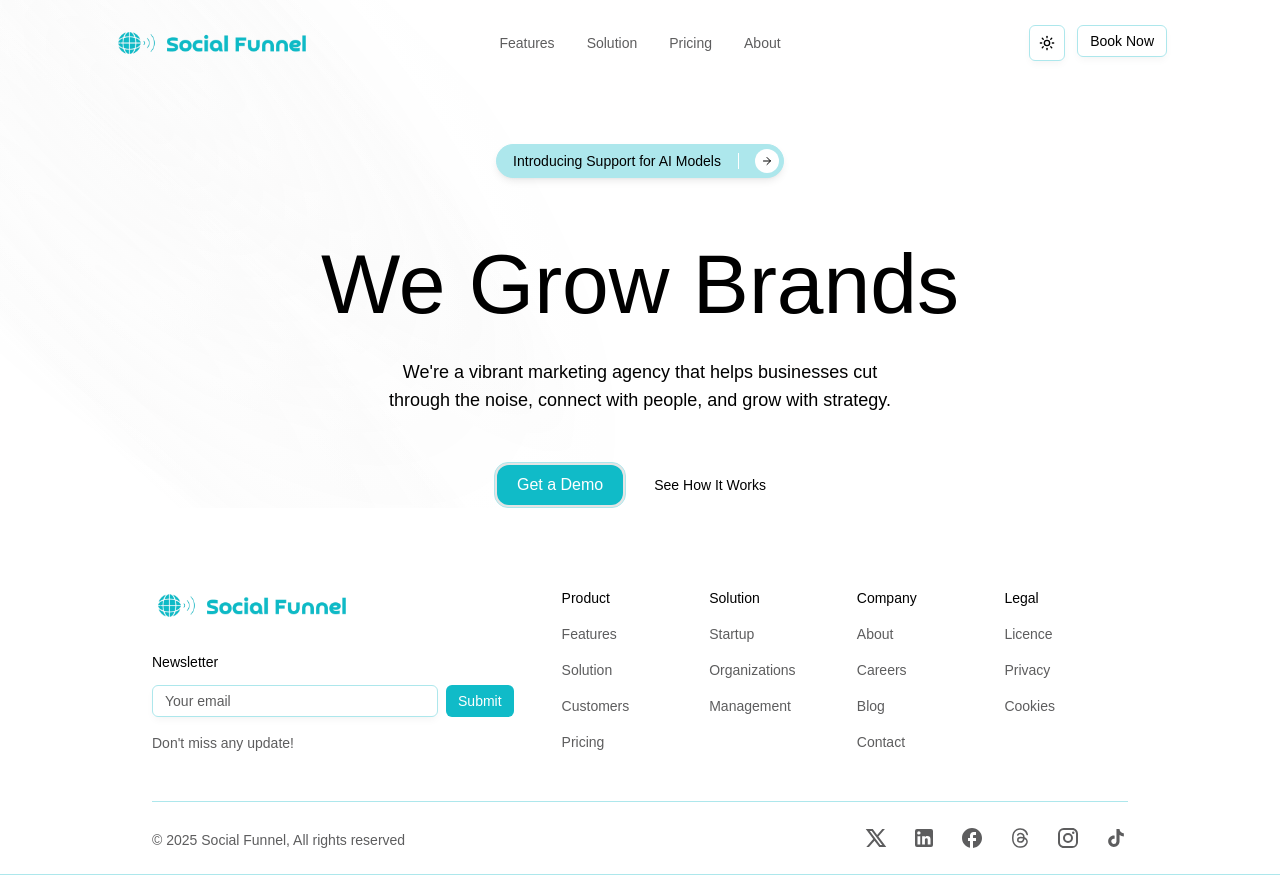
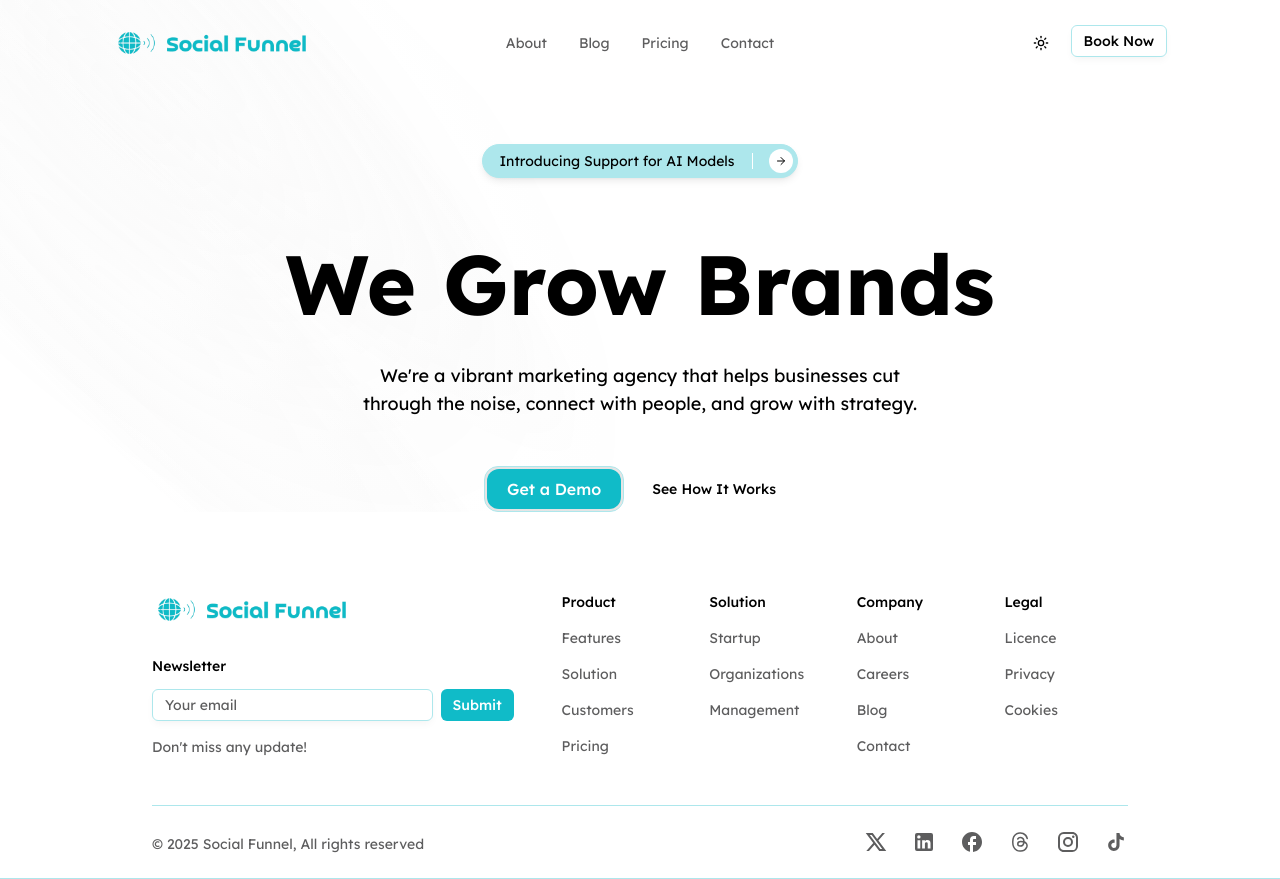
Before and after one commit to socialfunnel/socialfunnel, a Next.js app: page / in a window 1280 px wide. Built offline with nearby package versions, Linux system fonts and the light colour scheme.

Commit message:
Refactor code structure for improved readability and maintainability

```diff
--- a/src/app/globals.css
+++ b/src/app/globals.css
@@ -1,13 +1,23 @@
 @import "tailwindcss";
 @import "tw-animate-css";
+
+@font-face {
+  font-family: "Savior Sans Expanded";
+  src: url("/assets/fonts/SaviorSans-ExpandedExtrabold.otf") format("opentype");
+  font-weight: 700;
+  font-style: normal;
+  font-display: swap;
+}
+
 
 @custom-variant dark (&:is(.dark *));
 
 @theme inline {
   --color-background: var(--background);
   --color-foreground: var(--foreground);
-  --font-sans: Montserrat, ui-sans-serif, sans-serif, system-ui;
-  --font-mono: Fira Code;
+  --font-sans: Lexend, ui-sans-serif, system-ui, sans-serif;
+  --font-serif: "Savior Sans Expanded", serif;
+  --font-mono: Fira Code, ui-monospace, monospace;
   --color-sidebar-ring: var(--sidebar-ring);
   --color-sidebar-border: var(--sidebar-border);
   --color-sidebar-accent-foreground: var(--sidebar-accent-foreground);
@@ -41,7 +51,6 @@
   --radius-md: calc(var(--radius) - 2px);
   --radius-lg: var(--radius);
   --radius-xl: calc(var(--radius) + 4px);
-  --font-serif: Playfair Display, ui-serif, serif;
   --radius: 0.5rem;
   --tracking-tighter: calc(var(--tracking-normal) - 0.05em);
   --tracking-tight: calc(var(--tracking-normal) - 0.025em);
@@ -70,16 +79,16 @@
 
 :root {
   --radius: 0.5rem;
-  --background: oklch(1.0000 0 0);
+  --background: oklch(1 0 0);
   --foreground: oklch(0 0 0);
-  --card: oklch(1.0000 0 0);
+  --card: oklch(1 0 0);
   --card-foreground: oklch(0 0 0);
-  --popover: oklch(1.0000 0 0);
+  --popover: oklch(1 0 0);
   --popover-foreground: oklch(0 0 0);
   --primary: oklch(0.7228 0.1214 203.7873);
-  --primary-foreground: oklch(1.0000 0 0);
+  --primary-foreground: oklch(1 0 0);
   --secondary: oklch(0.4254 0.1048 47.4943);
-  --secondary-foreground: oklch(1.0000 0 0);
+  --secondary-foreground: oklch(1 0 0);
   --muted: oklch(0.8901 0.0592 202.7876);
   --muted-foreground: oklch(0.4787 0.0016 286.3399);
   --accent: oklch(0.8901 0.0592 202.7876);
@@ -93,18 +102,18 @@
   --chart-3: oklch(0.4787 0.0016 286.3399);
   --chart-4: oklch(0.8901 0.0592 202.7876);
   --chart-5: oklch(0 0 0);
-  --sidebar: oklch(1.0000 0 0);
+  --sidebar: oklch(1 0 0);
   --sidebar-foreground: oklch(0 0 0);
   --sidebar-primary: oklch(0.7228 0.1214 203.7873);
-  --sidebar-primary-foreground: oklch(1.0000 0 0);
+  --sidebar-primary-foreground: oklch(1 0 0);
   --sidebar-accent: oklch(0.8901 0.0592 202.7876);
   --sidebar-accent-foreground: oklch(0.7228 0.1214 203.7873);
   --sidebar-border: oklch(0.8901 0.0592 202.7876);
   --sidebar-ring: oklch(0.7228 0.1214 203.7873);
-  --destructive-foreground: oklch(1.0000 0 0);
-  --font-sans: Montserrat, ui-sans-serif, sans-serif, system-ui;
-  --font-serif: Playfair Display, ui-serif, serif;
-  --font-mono: Fira Code;
+  --destructive-foreground: oklch(1 0 0);
+  --font-sans: Lexend, ui-sans-serif, system-ui, sans-serif;
+  --font-serif: "Savior Sans Expanded", serif;
+  --font-mono: Fira Code, ui-monospace, monospace;
   --shadow-color: #000000;
   --shadow-opacity: 0.1;
   --shadow-blur: 8px;
@@ -115,31 +124,36 @@
   --spacing: 0.25rem;
   --shadow-2xs: 0px 4px 8px -2px hsl(0 0% 0% / 0.05);
   --shadow-xs: 0px 4px 8px -2px hsl(0 0% 0% / 0.05);
-  --shadow-sm: 0px 4px 8px -2px hsl(0 0% 0% / 0.10), 0px 1px 2px -3px hsl(0 0% 0% / 0.10);
-  --shadow: 0px 4px 8px -2px hsl(0 0% 0% / 0.10), 0px 1px 2px -3px hsl(0 0% 0% / 0.10);
-  --shadow-md: 0px 4px 8px -2px hsl(0 0% 0% / 0.10), 0px 2px 4px -3px hsl(0 0% 0% / 0.10);
-  --shadow-lg: 0px 4px 8px -2px hsl(0 0% 0% / 0.10), 0px 4px 6px -3px hsl(0 0% 0% / 0.10);
-  --shadow-xl: 0px 4px 8px -2px hsl(0 0% 0% / 0.10), 0px 8px 10px -3px hsl(0 0% 0% / 0.10);
+  --shadow-sm: 0px 4px 8px -2px hsl(0 0% 0% / 0.1),
+    0px 1px 2px -3px hsl(0 0% 0% / 0.1);
+  --shadow: 0px 4px 8px -2px hsl(0 0% 0% / 0.1),
+    0px 1px 2px -3px hsl(0 0% 0% / 0.1);
+  --shadow-md: 0px 4px 8px -2px hsl(0 0% 0% / 0.1),
+    0px 2px 4px -3px hsl(0 0% 0% / 0.1);
+  --shadow-lg: 0px 4px 8px -2px hsl(0 0% 0% / 0.1),
+    0px 4px 6px -3px hsl(0 0% 0% / 0.1);
+  --shadow-xl: 0px 4px 8px -2px hsl(0 0% 0% / 0.1),
+    0px 8px 10px -3px hsl(0 0% 0% / 0.1);
   --shadow-2xl: 0px 4px 8px -2px hsl(0 0% 0% / 0.25);
   --tracking-normal: 0px;
 }
 
 .dark {
   --background: oklch(0 0 0);
-  --foreground: oklch(1.0000 0 0);
+  --foreground: oklch(1 0 0);
   --card: oklch(0 0 0);
-  --card-foreground: oklch(1.0000 0 0);
+  --card-foreground: oklch(1 0 0);
   --popover: oklch(0 0 0);
-  --popover-foreground: oklch(1.0000 0 0);
+  --popover-foreground: oklch(1 0 0);
   --primary: oklch(0.7228 0.1214 203.7873);
   --primary-foreground: oklch(0 0 0);
   --secondary: oklch(0.4254 0.1048 47.4943);
-  --secondary-foreground: oklch(1.0000 0 0);
+  --secondary-foreground: oklch(1 0 0);
   --muted: oklch(0.4787 0.0016 286.3399);
   --muted-foreground: oklch(0.8901 0.0592 202.7876);
   --accent: oklch(0.4787 0.0016 286.3399);
   --accent-foreground: oklch(0.7228 0.1214 203.7873);
-  --destructive: oklch(0.3958 0.1331 25.7230);
+  --destructive: oklch(0.3958 0.1331 25.723);
   --border: oklch(0.4787 0.0016 286.3399);
   --input: oklch(0.4787 0.0016 286.3399);
   --ring: oklch(0.7228 0.1214 203.7873);
@@ -147,19 +161,19 @@
   --chart-2: oklch(0.4254 0.1048 47.4943);
   --chart-3: oklch(0.8901 0.0592 202.7876);
   --chart-4: oklch(0.4787 0.0016 286.3399);
-  --chart-5: oklch(1.0000 0 0);
+  --chart-5: oklch(1 0 0);
   --sidebar: oklch(0 0 0);
-  --sidebar-foreground: oklch(1.0000 0 0);
+  --sidebar-foreground: oklch(1 0 0);
   --sidebar-primary: oklch(0.7228 0.1214 203.7873);
   --sidebar-primary-foreground: oklch(0 0 0);
   --sidebar-accent: oklch(0.4787 0.0016 286.3399);
   --sidebar-accent-foreground: oklch(0.7228 0.1214 203.7873);
   --sidebar-border: oklch(0.4787 0.0016 286.3399);
   --sidebar-ring: oklch(0.7228 0.1214 203.7873);
-  --destructive-foreground: oklch(1.0000 0 0);
+  --destructive-foreground: oklch(1 0 0);
   --radius: 0.5rem;
-  --font-sans: Montserrat, ui-sans-serif, sans-serif, system-ui;
-  --font-serif: Playfair Display, ui-serif, serif;
+  --font-sans: Lexend, ui-sans-serif, sans-serif, system-ui;
+  --font-serif: "Savior Sans Expanded", serif;
   --font-mono: Fira Code;
   --shadow-color: #000000;
   --shadow-opacity: 0.5;
@@ -171,11 +185,16 @@
   --spacing: 0.25rem;
   --shadow-2xs: 0px 4px 8px -2px hsl(0 0% 0% / 0.25);
   --shadow-xs: 0px 4px 8px -2px hsl(0 0% 0% / 0.25);
-  --shadow-sm: 0px 4px 8px -2px hsl(0 0% 0% / 0.50), 0px 1px 2px -3px hsl(0 0% 0% / 0.50);
-  --shadow: 0px 4px 8px -2px hsl(0 0% 0% / 0.50), 0px 1px 2px -3px hsl(0 0% 0% / 0.50);
-  --shadow-md: 0px 4px 8px -2px hsl(0 0% 0% / 0.50), 0px 2px 4px -3px hsl(0 0% 0% / 0.50);
-  --shadow-lg: 0px 4px 8px -2px hsl(0 0% 0% / 0.50), 0px 4px 6px -3px hsl(0 0% 0% / 0.50);
-  --shadow-xl: 0px 4px 8px -2px hsl(0 0% 0% / 0.50), 0px 8px 10px -3px hsl(0 0% 0% / 0.50);
+  --shadow-sm: 0px 4px 8px -2px hsl(0 0% 0% / 0.5),
+    0px 1px 2px -3px hsl(0 0% 0% / 0.5);
+  --shadow: 0px 4px 8px -2px hsl(0 0% 0% / 0.5),
+    0px 1px 2px -3px hsl(0 0% 0% / 0.5);
+  --shadow-md: 0px 4px 8px -2px hsl(0 0% 0% / 0.5),
+    0px 2px 4px -3px hsl(0 0% 0% / 0.5);
+  --shadow-lg: 0px 4px 8px -2px hsl(0 0% 0% / 0.5),
+    0px 4px 6px -3px hsl(0 0% 0% / 0.5);
+  --shadow-xl: 0px 4px 8px -2px hsl(0 0% 0% / 0.5),
+    0px 8px 10px -3px hsl(0 0% 0% / 0.5);
   --shadow-2xl: 0px 4px 8px -2px hsl(0 0% 0% / 1.25);
 }
 
@@ -186,5 +205,41 @@
   body {
     @apply bg-background text-foreground;
     letter-spacing: var(--tracking-normal);
+    font-family: var(--font-sans);
+  }
+
+  h1,
+  h2,
+  h3 {
+    font-family: var(--font-serif);
+    font-weight: 700;
+  }
+
+  h4,
+  h5,
+  h6 {
+    font-family: var(--font-sans);
+  }
+
+  p,
+  span,
+  li,
+  a,
+  button,
+  input,
+  textarea {
+    font-family: var(--font-sans);
+  }
+
+  code,
+  pre,
+  kbd,
+  samp {
+    font-family: var(--font-mono);
+  }
+
+  strong,
+  b {
+    font-family: var(--font-mono);
   }
 }
--- a/src/app/layout.tsx
+++ b/src/app/layout.tsx
@@ -1,18 +1,22 @@
 import type { Metadata } from "next";
-import { Geist, Geist_Mono } from "next/font/google";
+import { Lexend, Fira_Code } from "next/font/google";
 import "./globals.css";
 import Footer from "@/components/footer";
 import { Header } from "@/components/header";
 import { ThemeProvider } from "@/components/theme-provider";
 
-const geistSans = Geist({
-  variable: "--font-geist-sans",
+const lexend = Lexend({
+  variable: "--font-sans",
   subsets: ["latin"],
+  weight: ["400", "500", "600", "700"],
+  display: "swap",
 });
 
-const geistMono = Geist_Mono({
-  variable: "--font-geist-mono",
+const firaCode = Fira_Code({
+  variable: "--font-mono",
   subsets: ["latin"],
+  weight: ["400", "500", "600", "700"],
+  display: "swap",
 });
 
 export const metadata: Metadata = {
@@ -20,7 +24,7 @@ export const metadata: Metadata = {
     icon: "/favicon.png",
   },
   title: "Social Funnel",
-  description: "Digital Marketing angency",
+  description: "Digital Marketing Agency",
 };
 
 export default function RootLayout({
@@ -31,7 +35,7 @@ export default function RootLayout({
   return (
     <html lang="en" suppressHydrationWarning>
       <body
-        className={`${geistSans.variable} ${geistMono.variable} antialiased`}
+        className={`${lexend.variable} ${firaCode.variable} antialiased`}
       >
         <ThemeProvider
           attribute="class"
--- a/src/components/header.tsx
+++ b/src/components/header.tsx
@@ -8,10 +8,10 @@ import React from "react";
 import { cn } from "@/lib/utils";
 
 const menuItems = [
-  { name: "Features", href: "#link" },
-  { name: "Solution", href: "#link" },
-  { name: "Pricing", href: "#link" },
-  { name: "About", href: "#link" },
+  { name: "About", href: "/about" },
+  { name: "Blog", href: "/blog" },
+  { name: "Pricing", href: "#pricing" },
+  { name: "Contact", href: "/contact" },
 ];
 
 export const Header = () => {
--- a/src/components/hero-section.tsx
+++ b/src/components/hero-section.tsx
@@ -110,7 +110,7 @@ export default function HeroSection() {
                   preset="fade-in-blur"
                   speedSegment={0.3}
                   as="h1"
-                  className="mx-auto mt-8 max-w-4xl text-balance text-5xl max-md:font-semibold md:text-7xl lg:mt-16 xl:text-[5.25rem]"
+                  className="font-serif mx-auto mt-8 max-w-4xl text-balance text-5xl max-md:font-semibold md:text-7xl lg:mt-16 xl:text-[5.25rem]"
                 >
                   We Grow Brands
                 </TextEffect>
--- a/src/components/toggler.tsx
+++ b/src/components/toggler.tsx
@@ -22,7 +22,7 @@ export function Toggle() {
 
   return (
     <Button
-      variant="outline"
+      variant="ghost"
       size="icon"
       aria-label="Toggle theme"
       onClick={() => setTheme(currentTheme === "light" ? "dark" : "light")}
```
Also changed, not shown: public/assets/fonts/SaviorSans-ExpandedExtrabold.otf (added).
